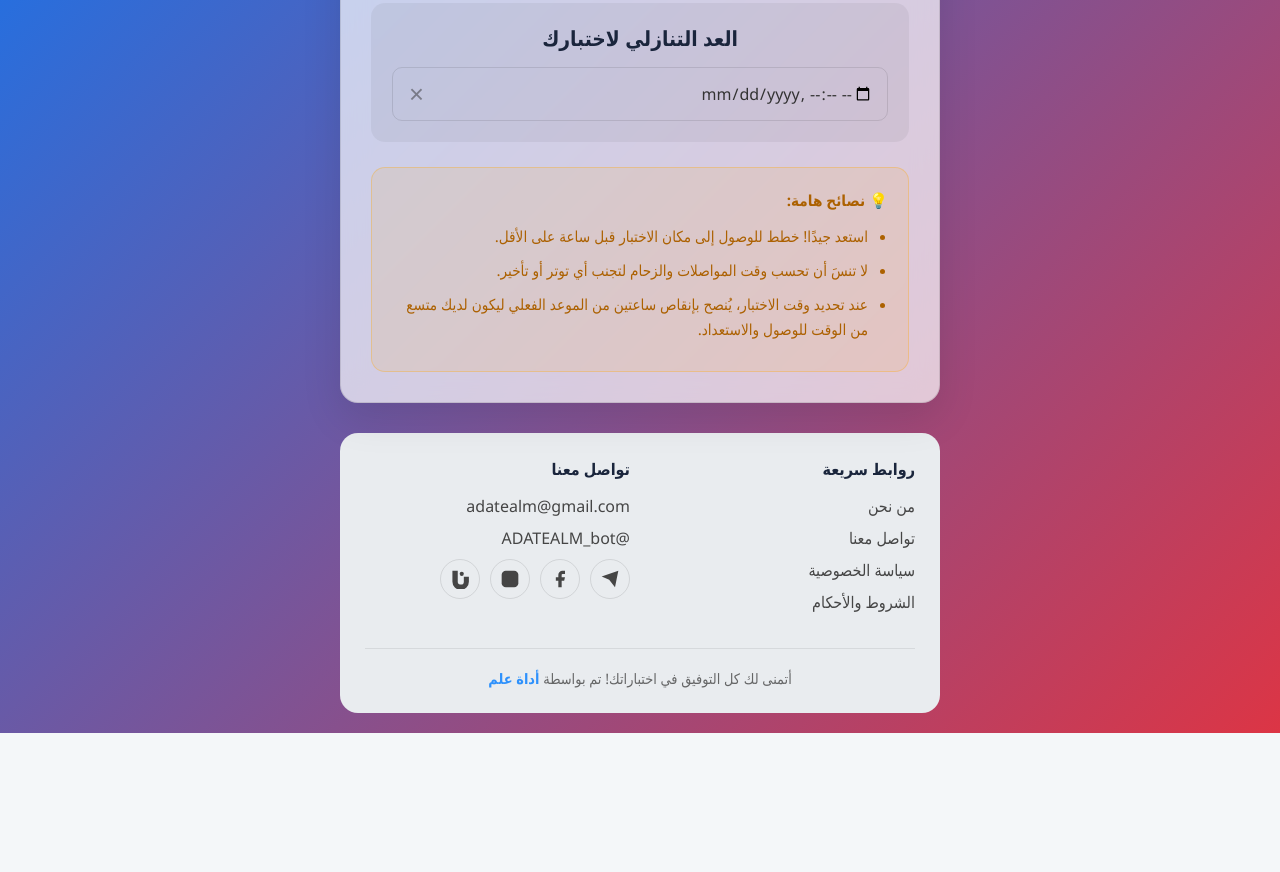
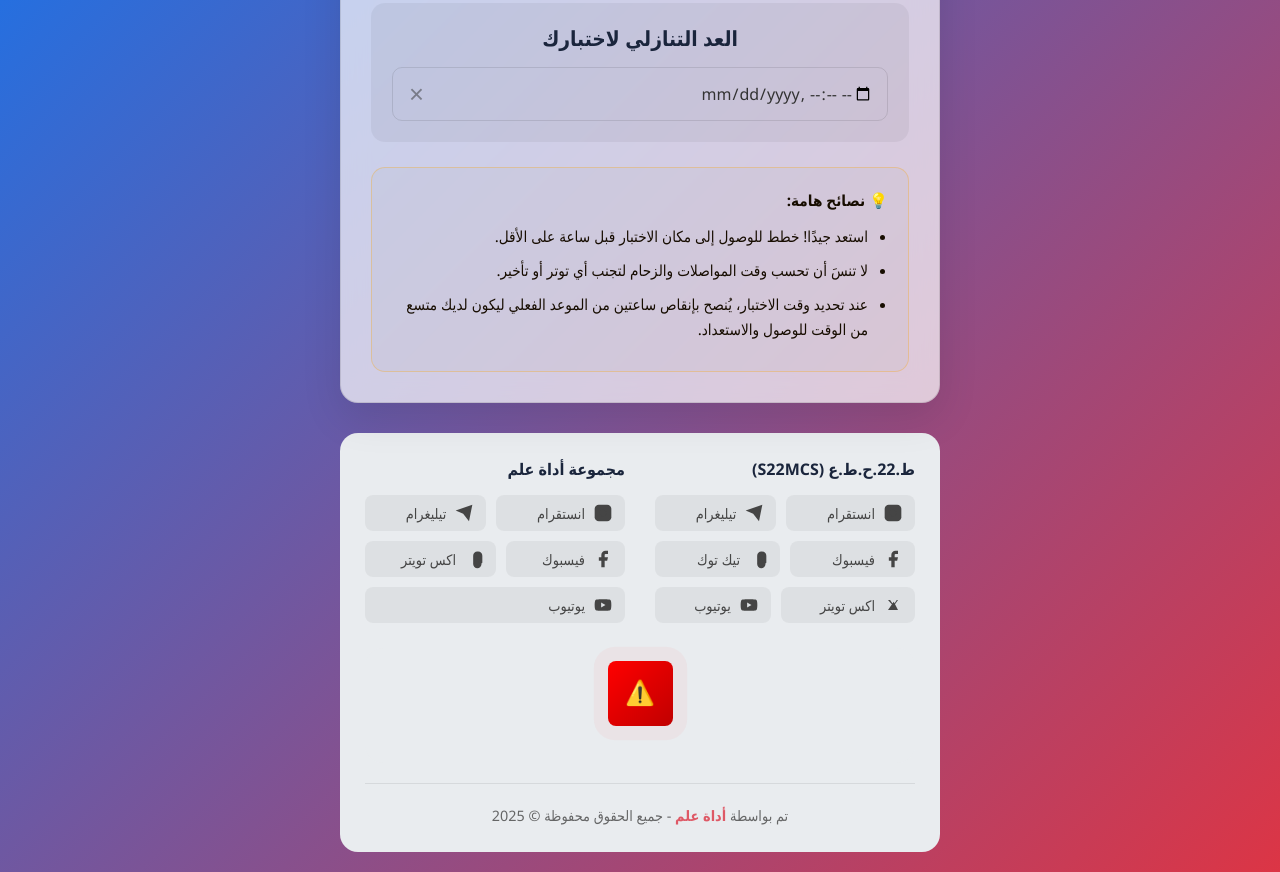
Before and after one commit to ADATEALM/KAM_TABAKA_LI, a plain HTML site: page index.html in a window 1280 px wide. Shown: the part 442-1314 px from the top of the page. Before the commit the page ends 1175 px from the top, so only its background shows below. Drawn offline with Linux system fonts and the light colour scheme.

Commit message:
Add files via upload

```diff
--- a/index.html
+++ b/index.html
@@ -20,6 +20,7 @@
             --light-border: rgba(0, 0, 0, 0.1);
             --light-footer-bg: #e9ecef;
             --light-footer-text: #454545;
+            --light-link-bg: rgba(0, 0, 0, 0.05);
 
             --dark-bg: #1a1a1a;
             --dark-card-bg: rgba(40, 40, 40, 0.7);
@@ -31,6 +32,7 @@
             --dark-border: rgba(255, 255, 255, 0.15);
             --dark-footer-bg: #232323;
             --dark-footer-text: #bbbbbb;
+            --dark-link-bg: rgba(255, 255, 255, 0.1);
 
             --bg-color: var(--light-bg);
             --card-bg-color: var(--light-card-bg);
@@ -42,6 +44,7 @@
             --border-color: var(--light-border);
             --footer-bg-color: var(--light-footer-bg);
             --footer-text-color: var(--light-footer-text);
+            --link-bg-color: var(--light-link-bg);
 
             --border-radius: 18px;
             --transition-speed: 0.4s;
@@ -73,6 +76,7 @@
             --border-color: var(--dark-border);
             --footer-bg-color: var(--dark-footer-bg);
             --footer-text-color: var(--dark-footer-text);
+            --link-bg-color: var(--dark-link-bg);
         }
 
         .container {
@@ -92,7 +96,6 @@
             margin-bottom: 30px;
         }
 
-        /* --- الهيدر والتواريخ --- */
         header { text-align: center; margin-bottom: 30px; }
         header h1 {
             color: var(--heading-color);
@@ -104,7 +107,6 @@
         .date-display-en { font-size: 0.9em; opacity: 0.8; margin-top: 4px; font-family: 'Segoe UI', sans-serif; }
         .hijri-date { font-size: 0.9em; color: var(--text-color); opacity: 0.7; margin-top: 8px; }
 
-        /* --- تصميم الكروت الداخلية --- */
         .card {
             background-color: rgba(0,0,0,0.05);
             padding: 20px;
@@ -128,7 +130,6 @@
             transition: color var(--transition-speed);
         }
 
-        /* --- عداد الاختبار --- */
         #exam-countdown .timer { color: var(--accent-danger); }
         .timer-units {
             font-size: 0.4em;
@@ -140,9 +141,7 @@
             opacity: 0.9;
         }
 
-        .input-group {
-            position: relative;
-        }
+        .input-group { position: relative; }
 
         #exam-date-input {
             width: 100%;
@@ -170,34 +169,22 @@
             transition: opacity var(--transition-speed); padding: 0 5px;
         }
         .clear-btn:hover { opacity: 1; }
+        .hidden { display: none !important; }
+        #exam-countdown { margin-top: 20px; }
 
-        .hidden {
-            display: none !important;
-        }
-
-        #exam-countdown {
-            margin-top: 20px;
-        }
-
-        /* --- نصيحة هامة --- */
         .reminder {
-            background-color: rgba(255, 165, 0, 0.1);
+            background-color: rgba(163, 163, 163, 0.1);
             border: 1px solid rgba(255, 165, 0, 0.3);
-            color: #ac6100;
+            color: #170d00;
             padding: 20px; border-radius: 14px;
             margin-top: 25px;
             font-size: 0.95em; line-height: 1.7;
         }
         .reminder p { margin: 0 0 10px 0; }
-        .reminder ul {
-            padding-right: 20px;
-            margin: 0;
-            text-align: right;
-        }
+        .reminder ul { padding-right: 20px; margin: 0; text-align: right; }
         .reminder li { margin-bottom: 8px; }
         .reminder strong { font-weight: 700; }
 
-        /* --- زر تبديل الوضع --- */
         .theme-switch-wrapper { display: flex; align-items: center; justify-content: center; margin-bottom: 25px; }
         .theme-switch { display: inline-block; height: 34px; position: relative; width: 60px; }
         .theme-switch input { display:none; }
@@ -215,65 +202,66 @@
             border-radius: var(--border-radius);
             transition: all var(--transition-speed);
         }
-        footer .footer-grid {
+        .footer-grid {
             display: grid;
-            grid-template-columns: repeat(auto-fit, minmax(220px, 1fr));
-            gap: 20px;
+            grid-template-columns: repeat(auto-fit, minmax(250px, 1fr));
+            gap: 30px;
             text-align: right;
             margin-bottom: 25px;
         }
         footer h4 {
             color: var(--heading-color);
+            margin-top: 0;
             margin-bottom: 15px;
         }
-        footer ul {
-            list-style: none;
-            padding: 0;
-            margin: 0;
+        .social-group .social-links {
+            display: flex;
+            flex-wrap: wrap;
+            gap: 10px;
         }
-        footer li { margin-bottom: 10px; }
-        footer a {
+        .social-group a {
+            flex-grow: 1;
+            display: flex;
+            align-items: center;
+            gap: 8px;
+            padding: 8px 12px;
+            background-color: var(--link-bg-color);
             color: var(--footer-text-color);
             text-decoration: none;
-            transition: color 0.3s;
+            border-radius: 8px;
+            transition: all 0.3s ease;
         }
-        footer a:hover { color: var(--accent-color); }
-        .footer-contact p { margin: 0 0 10px 0; }
-        .social-links {
-            display: flex;
-            gap: 10px;
-            justify-content: flex-start;
+        .social-group a:hover {
+            background-color: var(--accent-color);
+            color: white;
         }
-        .social-links a {
-            display: inline-block;
-            width: 40px;
-            height: 40px;
-            border-radius: 50%;
-            border: 1px solid var(--border-color);
-            display: flex;
-            justify-content: center;
-            align-items: center;
+        .social-group a:hover svg {
+            fill: white;
         }
-        .social-links a svg {
+        .social-group a svg {
             width: 20px;
             height: 20px;
             fill: var(--footer-text-color);
-            transition: fill 0.3s;
+            transition: fill 0.3s ease;
         }
-        .social-links a:hover svg {
-            fill: var(--accent-color);
-        }
+        .social-group a span { font-size: 0.9em; }
         .footer-credit {
             margin-top: 20px;
             padding-top: 20px;
             border-top: 1px solid var(--border-color);
             opacity: 0.8;
             font-size: 0.9em;
+            line-height: 1.6;
         }
-        .footer-credit a { color: var(--accent-color); font-weight: bold;}
+        .footer-credit span {
+            color: var(--accent-danger);
+            font-weight: bold;
+        }
 
-
-        /* --- تصميم متجاوب لشاشات الهواتف --- */
+        @media (max-width: 580px) {
+             .footer-grid { text-align: center; }
+             .social-group .social-links { justify-content: center; }
+        }
         @media (max-width: 480px) {
             body { padding: 15px 10px; }
             .main-content { padding: 20px; }
@@ -283,8 +271,6 @@
             .timer-units { font-size: 0.35em; }
             #exam-date-input { padding: 12px; font-size: 0.95rem; }
             .reminder { padding: 15px; font-size: 0.9em; }
-            footer .footer-grid { text-align: center; }
-            .social-links { justify-content: center; }
         }
     </style>
 </head>
@@ -300,7 +286,7 @@
             </div>
 
             <header>
-                <h1>كم بَقي لي؟</h1>
+                <h1>كَمْ بَقِيَ لِي؟</h1>
                 <div class="date-group">
                     <p id="gregorian-date" class="date-display"></p>
                     <p id="gregorian-date-en" class="date-display-en"></p>
@@ -344,40 +330,115 @@
 
         <footer>
             <div class="footer-grid">
-                <div class="footer-links">
-                    <h4>روابط سريعة</h4>
-                    <ul>
-                        <li><a href="about.html">من نحن</a></li>
-                        <li><a href="contact.html">تواصل معنا</a></li>
-                        <li><a href="#">سياسة الخصوصية</a></li>
-                        <li><a href="#">الشروط والأحكام</a></li>
-                    </ul>
-                </div>
-                <div class="footer-contact">
-                    <h4>تواصل معنا</h4>
-                    <p>adatealm@gmail.com</p>
-                    <p>@ADATEALM_bot</p>
+                <div class="social-group s22mcs-group">
+                    <h4>
+                        ط.22.ح.ط.ع
+
+                        (S22MCS)
+
+                        </h4>
                     <div class="social-links">
-                        <a href="https://t.me/adatealm" aria-label="Telegram" title="Telegram">
+                        <a href="https://instagram.com/s22mcs?igshid=NzZlODBkYWE4Ng" target="_blank" title="Instagram">
+                             <svg viewBox="0 0 24 24"><rect x="2" y="2" width="20" height="20" rx="5" ry="5"></rect><path d="M16 11.37A4 4 0 1 1 12.63 8 4 4 0 0 1 16 11.37z"></path><line x1="17.5" y1="6.5" x2="17.51" y2="6.5"></line></svg>
+                            <span>انستقرام </span>
+                        </a>
+                        <a href="https://t.me/S22MCS" target="_blank" title="Telegram">
                             <svg viewBox="0 0 24 24"><path d="M22 2L11 13L2 9L22 2ZM22 2L18 22L11 13L22 2Z"/></svg>
+                            <span>تيليغرام</span>
                         </a>
-                        <a href="https://www.facebook.com/profile.php?id=61560859966476" aria-label="Facebook" title="Facebook">
+                        <a href="https://www.facebook.com/profile.php?id=61552919247921&mibextid=ZbWKwL" target="_blank" title="Facebook">
                             <svg viewBox="0 0 24 24"><path d="M18 2h-3a5 5 0 0 0-5 5v3H7v4h3v8h4v-8h3l1-4h-4V7a1 1 0 0 1 1-1h3z"/></svg>
+                            <span>فيسبوك</span>
                         </a>
-                        <a href="https://www.instagram.com/adat_ealm" aria-label="Instagram" title="Instagram">
-                             <svg viewBox="0 0 24 24"><rect x="2" y="2" width="20" height="20" rx="5" ry="5"></rect><path d="M16 11.37A4 4 0 1 1 12.63 8 4 4 0 0 1 16 11.37z"></path><line x1="17.5" y1="6.5" x2="17.51" y2="6.5"></line></svg>
+                        <a href="https://www.tiktok.com/@s22mcs?_t=8kfut6Df4lC&_r=1" target="_blank" title="TikTok">
+                            <svg viewBox="0 0 24 24" fill="none" stroke="currentColor" stroke-width="2" stroke-linecap="round" stroke-linejoin="round"><path d="M21 16V8a4 4 0 0 0-4-4h-1a4 4 0 0 0-4 4v10a4 4 0 1 0 4-4Z"/></svg>
+                            <span>تيك توك</span>
                         </a>
-                        <a href="https://www.tiktok.com/@adat_ealm" aria-label="TikTok" title="TikTok">
-                            <svg viewBox="0 0 24 24"><path d="M16.6 5.82a2.49 2.49 0 1 1-2.49-2.49A2.5 2.5 0 0 1 16.6 5.82Z" style="stroke-width:2"/><path d="M16.6 5.82v9.36a3.48 3.48 0 0 1-3.48 3.48S9.3 18.66 9.3 15.18V2H2.9v13.18a9.88 9.88 0 0 0 9.88 9.88A9.88 9.88 0 0 0 22.66 15.18V9.2H16.6v-3.38Z"/></svg>
+                        <a href="https://x.com/S22MCS?t=a7d9JIT0p_r-26CRAkYo0A&s=09" target="_blank" title="X (Twitter)">
+                             <svg viewBox="0 0 24 24"><path d="M18 6l-5.32 7.6L6 6h2.5l4.16 5.92L16.5 6H18zm-1.5 12h-2.5L7.84 18H6l6.88-9.84L18 18h-1.5z"/></svg>
+                            <span> اكس  تويتر </span>
+                        </a>
+                        <a href="https://youtube.com/@S22MCS?si=Rejig-EPpBcuvEgD" target="_blank" title="YouTube">
+                            <svg viewBox="0 0 24 24"><path d="M21.58 7.19c-.23-.86-.9-1.52-1.76-1.75C18.26 5 12 5 12 5s-6.26 0-7.82.44c-.86.23-1.52.89-1.75 1.75C2 8.74 2 12 2 12s0 3.26.43 4.81c.23.86.89 1.52 1.75 1.75C5.74 19 12 19 12 19s6.26 0 7.82-.44c.86-.23 1.52-.89 1.75-1.75C22 15.26 22 12 22 12s0-3.26-.42-4.81zM9.75 15V9l5.25 3-5.25 3z"/></svg>
+                            <span>يوتيوب</span>
                         </a>
                     </div>
                 </div>
+
+                <div class="social-group alat-alm-group">
+                    <h4>مجموعة أداة علم</h4>
+                    <div class="social-links">
+                       <a href="https://www.instagram.com/adat_ealm/profilecard/?igsh=bGNlZHBxenEzM2Uw" target="_blank" title="Instagram">
+                             <svg viewBox="0 0 24 24"><rect x="2" y="2" width="20" height="20" rx="5" ry="5"></rect><path d="M16 11.37A4 4 0 1 1 12.63 8 4 4 0 0 1 16 11.37z"></path><line x1="17.5" y1="6.5" x2="17.51" y2="6.5"></line></svg>
+                            <span>انستقرام </span>
+                        </a>
+                        <a href="https://t.me/adatealm" target="_blank" title="Telegram">
+                             <svg viewBox="0 0 24 24"><path d="M22 2L11 13L2 9L22 2ZM22 2L18 22L11 13L22 2Z"/></svg>
+                            <span>تيليغرام</span>
+                        </a>
+                        <a href="https://www.facebook.com/profile.php?id=61560859966476" target="_blank" title="Facebook">
+                            <svg viewBox="0 0 24 24"><path d="M18 2h-3a5 5 0 0 0-5 5v3H7v4h3v8h4v-8h3l1-4h-4V7a1 1 0 0 1 1-1h3z"/></svg>
+                            <span>فيسبوك</span>
+                        </a>
+                        <a href="https://www.tiktok.com/@adat_ealm" target="_blank" title="TikTok">
+                            <svg viewBox="0 0 24 24" fill="none" stroke="currentColor" stroke-width="2" stroke-linecap="round" stroke-linejoin="round"><path d="M21 16V8a4 4 0 0 0-4-4h-1a4 4 0 0 0-4 4v10a4 4 0 1 0 4-4Z"/></svg>
+                            <span> اكس  تويتر </span>
+                        </a>
+                        <a href="https://www.youtube.com/@adatealm" target="_blank" title="YouTube">
+                           <svg viewBox="0 0 24 24"><path d="M21.58 7.19c-.23-.86-.9-1.52-1.76-1.75C18.26 5 12 5 12 5s-6.26 0-7.82.44c-.86.23-1.52.89-1.75 1.75C2 8.74 2 12 2 12s0 3.26.43 4.81c.23.86.89 1.52 1.75 1.75C5.74 19 12 19 12 19s6.26 0 7.82-.44c.86-.23 1.52-.89 1.75-1.75C22 15.26 22 12 22 12s0-3.26-.42-4.81zM9.75 15V9l5.25 3-5.25 3z"/></svg>
+                            <span>يوتيوب</span>
+                        </a>
+                    </div>
+                </div>
+
             </div>
+
+
+
+
+
+
+
+
+
+
+
+    <footer>
+  <div class="footer-grid">
+
+                                <div class="social-group alat-alm-group">
+
+
+
+<!-- زر مركزي تمامًا على جميع الشاشات -->
+<div style="display: flex; justify-content: center; align-items: center; height: 4vh; padding: 20px;">
+  <button class="danger-btn" onclick="togglePopup()"
+          style="font-size: 1.5rem; padding: 10px 20px; border: none; border-radius: 8px; background-color: #f44336; color: white; cursor: pointer;">
+    ⚠️
+  </button>
+</div>
+</div>
+
+</div>
+
+</footer>
+
+
             <div class="footer-credit">
-                <p>أتمنى لك كل التوفيق في اختباراتك! تم بواسطة <a href="https://t.me/adatealm">أداة علم</a></p>
+                <p>تم  بواسطة <span>  أداة علم</span> - جميع الحقوق محفوظة © 2025</p>
             </div>
         </footer>
+
     </div>
+
+
+
+
+
+
+
+
+
 
     <script>
     document.addEventListener('DOMContentLoaded', function() {
@@ -515,7 +576,6 @@
         themeToggle.addEventListener('change', function() {
             document.body.classList.toggle('dark-mode', this.checked);
             localStorage.setItem('theme', this.checked ? 'dark' : 'light');
-            // إعادة تحديث الأيقونة لتطبيق اللون الجديد
             setTimeout(() => updateFaviconFromCurrentState(), 50);
         });
 
@@ -537,25 +597,22 @@
 
         // --- دالة التشغيل عند تحميل الصفحة ---
         function initialize() {
-            // تحميل الوضع المحفوظ (فاتح/داكن)
             const savedTheme = localStorage.getItem('theme');
             if (savedTheme === 'dark') {
                 themeToggle.checked = true;
                 document.body.classList.add('dark-mode');
             }
 
-            // تحميل تاريخ الاختبار المحفوظ إن وجد
             const savedDate = localStorage.getItem('savedExamDate');
             if (savedDate) {
                 examDateInput.value = savedDate;
-                handleDateChange(); // استخدم هذه الدالة لتوحيد منطق البدء
+                handleDateChange();
             }
 
             updateDates();
             updateDayCountdown();
             setInterval(updateDayCountdown, 1000);
 
-            // التأكد من تحديث الأيقونة باللون الصحيح عند أول تحميل
             setTimeout(() => updateFaviconFromCurrentState(), 100);
         }
 
@@ -564,41 +621,6 @@
     </script>
 </body>
 </html>
-
-
-
-
-
-
-
-
-
-
-
-
-
-
-
-
-
-
-
-
-
-
-
-
-
-
-
-
-
-
-
-
-
-
-
 
 
 
```
